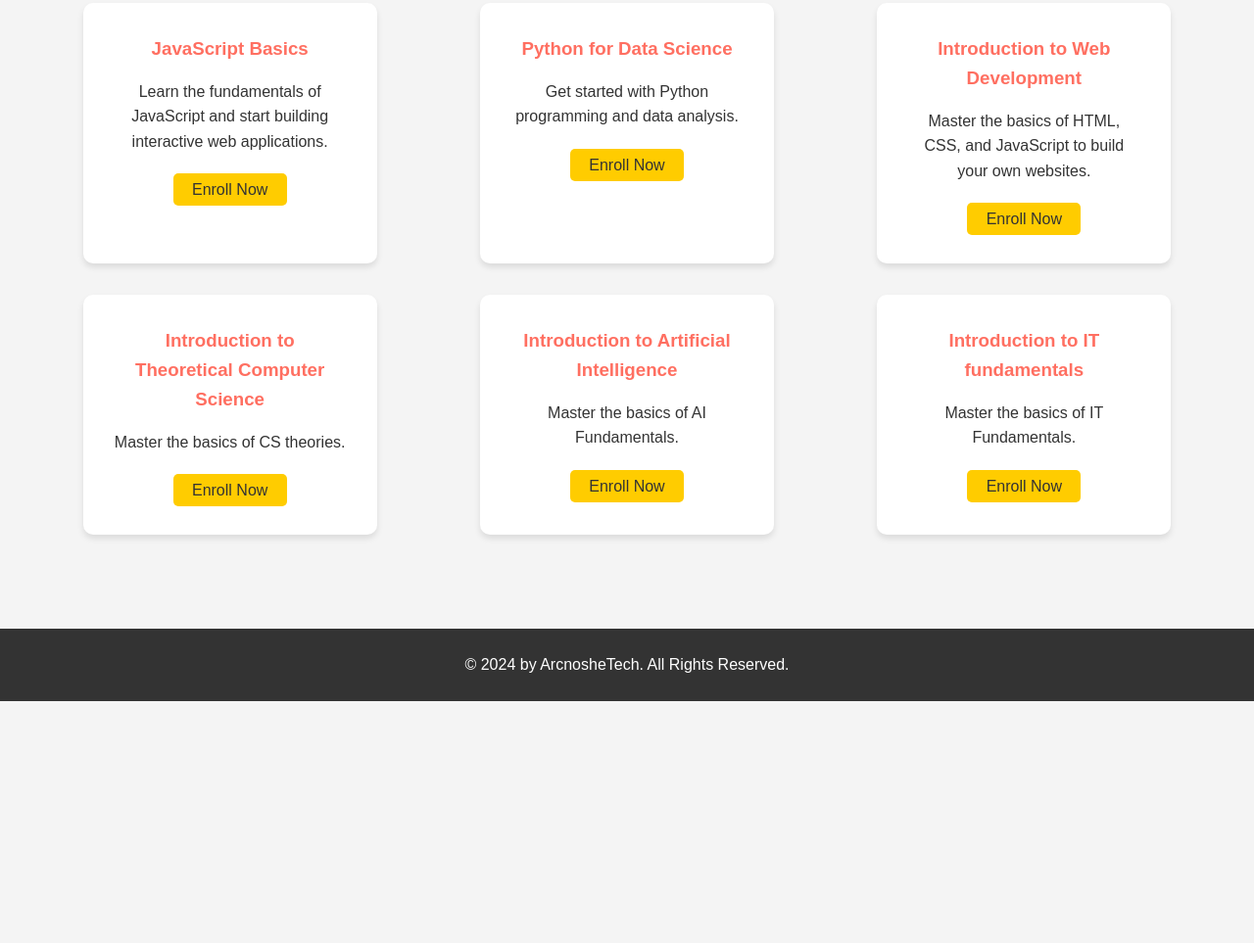
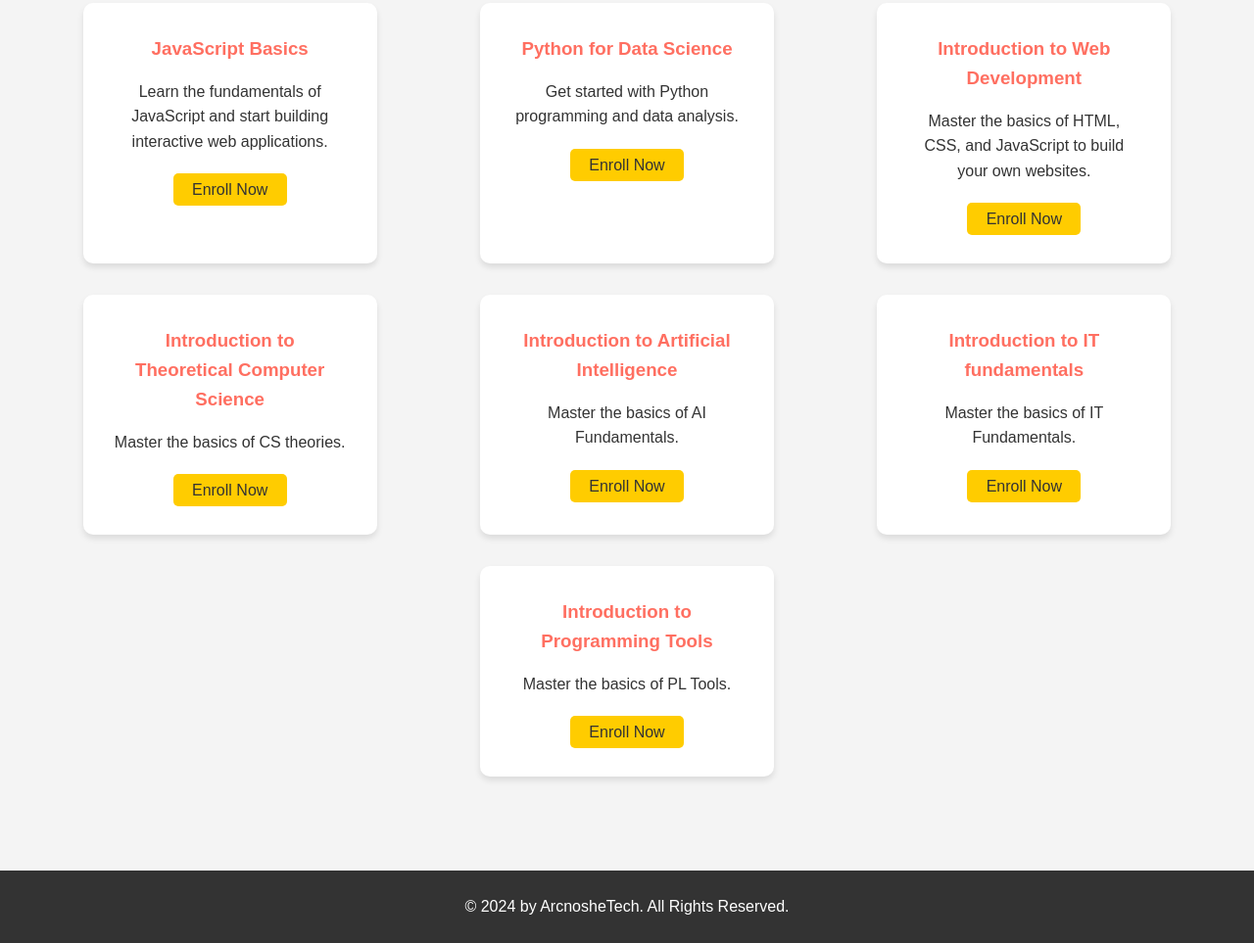
Before and after one commit to Arknotech/arcnotech_phoenix_github.io, a plain HTML site: page index.html in a window 1280 px wide. Shown: the part 584-1547 px from the top of the page at 98% size. Before the commit the page ends 1300 px from the top, so only its background shows below. Drawn offline with Linux system fonts and the light colour scheme.

Commit message:
Update index.html

```diff
--- a/index.html
+++ b/index.html
@@ -71,6 +71,11 @@
                 <p>Master the basics of IT Fundamentals.</p>
                 <a href="under_cons.html" class="btn-secondary">Enroll Now</a>
             </div>
+            <div class="course-card">
+                <h3>Introduction to Programming Tools</h3>
+                <p>Master the basics of PL Tools.</p>
+                <a href="under_cons.html" class="btn-secondary">Enroll Now</a>
+            </div>
         </div>
     </section>
 
```
